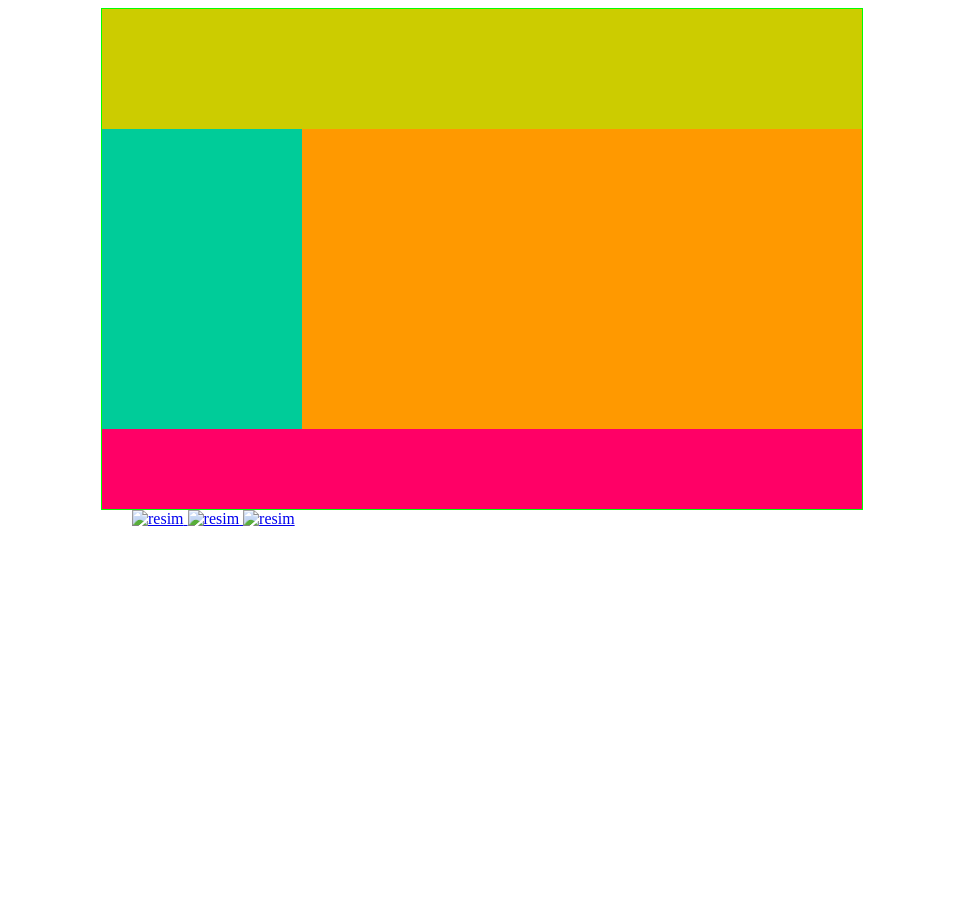
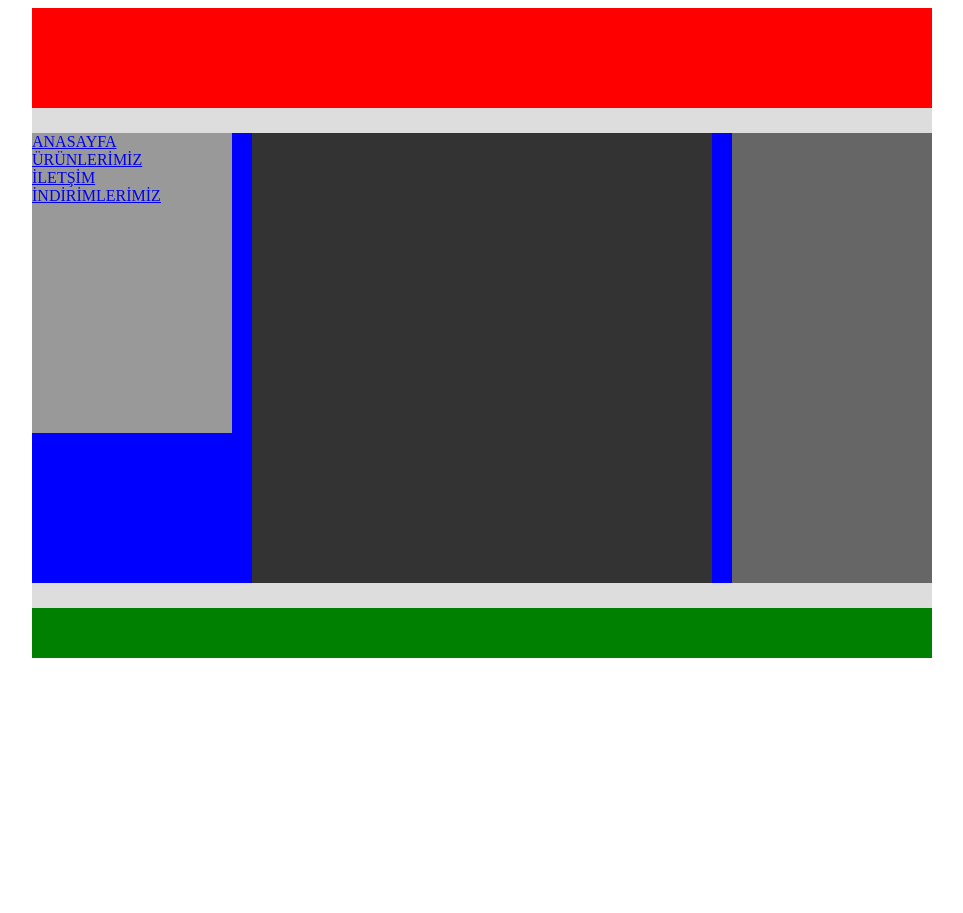
Before and after one commit to emrehascelik1/web-projem, a plain HTML site: page index.html in a window 1280 px wide. Shown: the whole page, without its empty margins (158-1121 px from the left). After the commit the page ends 800 px from the top, so only its background shows below. Drawn offline with Linux system fonts and the light colour scheme.

Commit message:
06-03-2019

```diff
--- a/index.html
+++ b/index.html
@@ -1,40 +1,39 @@
+<!DOCTYPE HTML>
 
-<!DOCTYPE html>
-<html>
+<html lang="en-US">
+
 <head>
-<title>Page Title</title>
-<link rel="stylesheet" type="text/css" href="style.css">
+    <link href="style.css" rel="stylesheet" type="text/css" />
+  <meta charset="UTF-8">
+  <title></title>
+
 </head>
+
 <body>
 
-<div class="container">
+<div class="ana">
 
-  <div class="banner"></div>
+  <div class="ust"></div>
 
-  <div>
-    <div class="sol_menu"></div>
-    <div class="sag_icerik"></div>
+  <div class="orta">
+    <div class="menu">
+      <div class="kategori">
+      <a href="#about">ANASAYFA <br></a>
+
+      <a href="#services">ÜRÜNLERİMİZ<br></a>
+      <a href="#clients">İLETŞİM<br></a>
+      <a href="#contact">İNDİRİMLERİMİZ<br></a>
+      </div>
+    </div>
+    <div class="icerik"></div>
+    <div class="yanicerik"></div>
+    <div class="temiz"></div>
   </div>
 
-  <div class="footer"></div>
+  <div class="alt"></div>
+
 </div>
 
-<div class="sayfa">
-    <div class="sliderKonum">
-        <div class="slider">
-            <a class="img-bir" href="indir.jpg">
-                <img src="indir.jpg" alt="resim">
-            </a>
-            <a class="img-iki" href="indir(1).jpg">
-                <img src="indir(1).jpg" alt="resim">
-            </a>
-            <a class="img-uc" href="indir(2).jpg">
-                <img src="indir(2).jpg" alt="resim">
-            </a>
-        </div>
-    </div>
-</div>
+</body>
 
-
-</body>
 </html>
--- a/style.css
+++ b/style.css
@@ -1,38 +1,17 @@
-.container {
-        width: 760px;
-        margin: 0 auto;
-        border: 1px solid #0F0;
-}
-.banner {
-        width: 760px;
-        height: 120px;
-        background-color: #CC0;
-}
-.sol_menu {
-        width: 200px;
-        height: 300px;
-        background-color:#0C9;
-        float:left;
-}
-.sag_icerik {
-        width: 560px;
-        height: 300px;
-        background-color:#F90;
-        float:left;
-}
-.footer {
-        clear:both;
-        width: 760px;
-        height: 80px;
-        background-color: #F06;
-}
-   .sayfa{
-        width: 700px;
-        margin: 0 auto;
-    }
-    .sliderKonum{
-    position: relative;
-    width: 700px;
-    height: 400px;
-    overflow: hidden;
-}
+ .ana{width:900px;background:#ddd;margin:auto;}
+
+.ust{width:900px;height:100px;background:red;margin-bottom:25px;}
+
+.alt{width:900px;height:50px;background:green;margin-bottom:25px;}
+
+.orta{width:900px;height:450px;background:blue;margin-bottom:25px;}
+
+.menu{width:200px;height:300px;background:#999;float:left;margin-right:20px; }
+
+.icerik{width:460px;height:450px;background:#333;float:left;margin-right:20px; }
+
+.yanicerik{width:200px;height:450px;background:#666;float:right;}
+
+.temiz{clear:both;}
+
+.kategori{}
```
